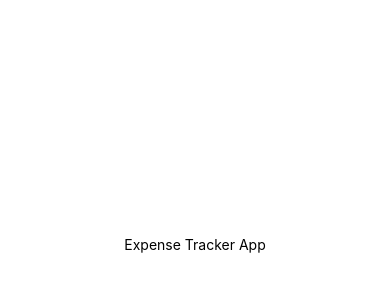
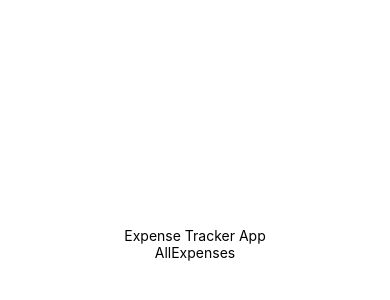
Before and after one commit to MUNIF-2242/React-Native-The-Practical-Guide, a React Native app: screen / in a window 390 px wide. Shown: the part 178-478 px from the top of the page. Built offline with nearby package versions, Linux system fonts and the light colour scheme.

Commit message:
002 The Starting Setup

```diff
--- a/App.js
+++ b/App.js
@@ -1,10 +1,12 @@
 import { StatusBar } from "expo-status-bar";
 import { StyleSheet, Text, View } from "react-native";
+import AllExpenses from "./screens/AllExpenses";
 
 export default function App() {
   return (
     <View style={styles.container}>
       <Text>Expense Tracker App</Text>
+      <AllExpenses />
       <StatusBar style="auto" />
     </View>
   );
--- /dev/null
+++ b/screens/AllExpenses.js
@@ -0,0 +1,12 @@
+import { View, Text } from "react-native";
+import React from "react";
+
+const AllExpenses = () => {
+  return (
+    <View>
+      <Text>AllExpenses</Text>
+    </View>
+  );
+};
+
+export default AllExpenses;
```
Also changed, not shown: package.json (+6 -1 lines), screens/ManageExpense.js (added, +12 -0 lines), screens/RecentExpenses.js (added, +12 -0 lines), 1 other file (tests, documents, lock files or other folders).
